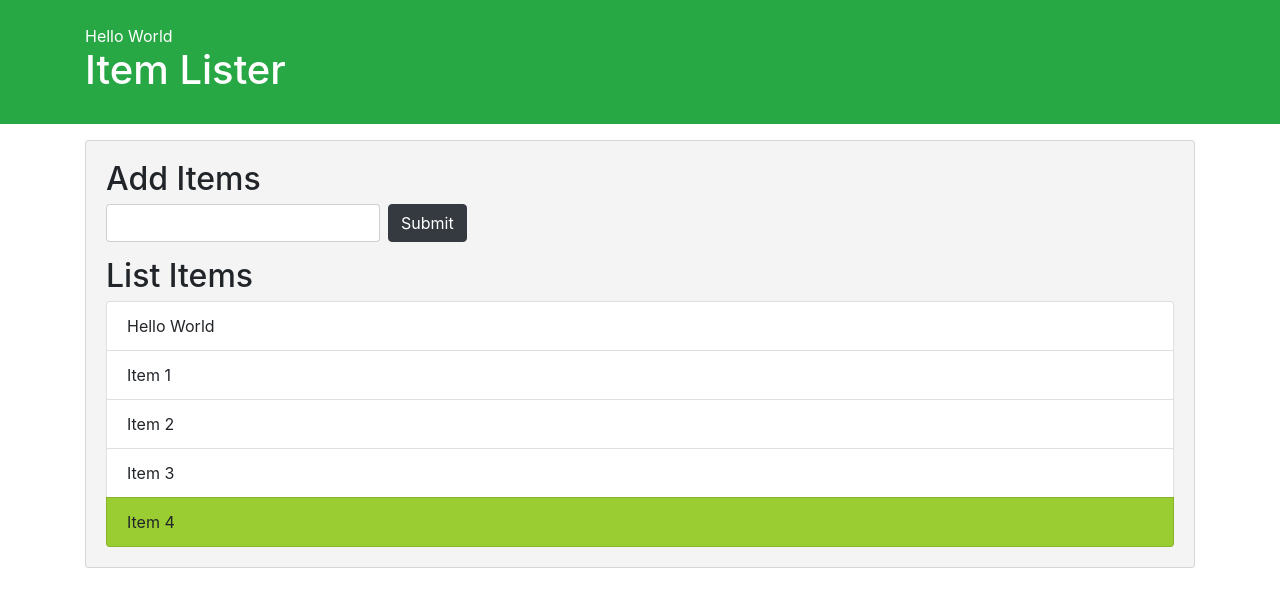
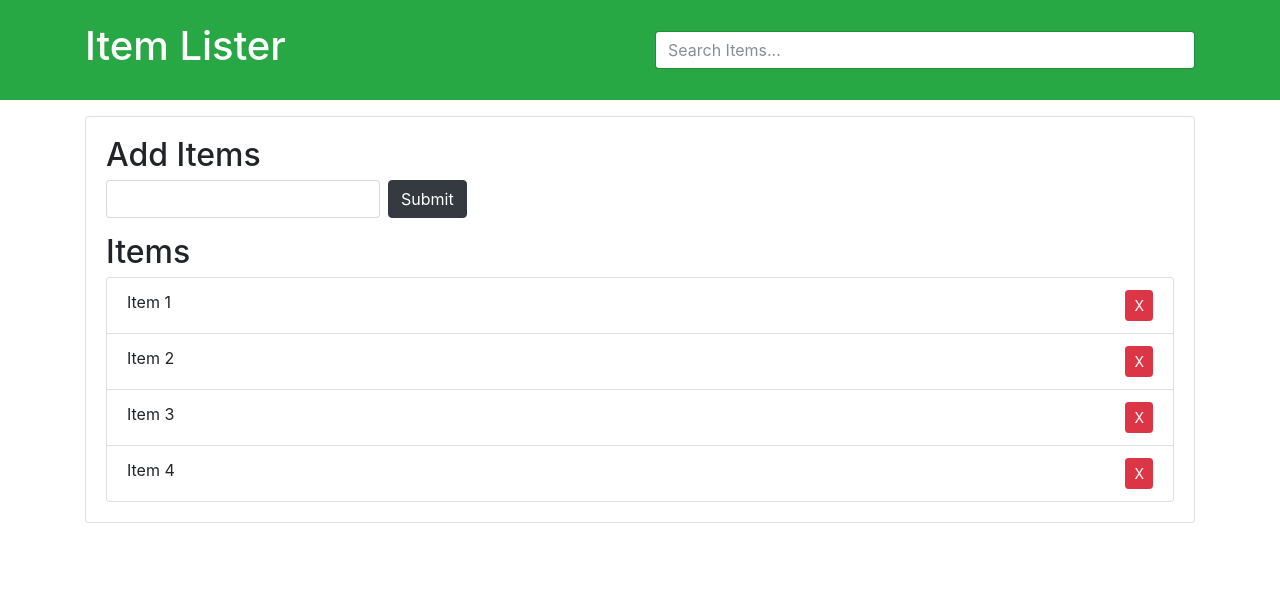
Before and after one commit to tvicky7x/DOM-practice, a plain HTML site: page index.html in a window 1280 px wide. Drawn offline with nearby package versions, Linux system fonts and the light colour scheme.

Commit message:
AddRemove Dom 1

```diff
--- a/index.html
+++ b/index.html
@@ -15,58 +15,98 @@
   <body>
     <header id="main-header" class="bg-success text-white p-4 mb-3">
       <div class="container">
-        <h1 id="header-title">
-          Item Lister <span style="display: none">123</span>
-        </h1>
+        <div class="row">
+          <div class="col-md-6">
+            <h1 id="header-title">Item Lister</h1>
+          </div>
+          <div class="col-md-6 align-self-center">
+            <input
+              type="text"
+              class="form-control"
+              id="filter"
+              placeholder="Search Items..."
+            />
+          </div>
+        </div>
       </div>
     </header>
     <div class="container">
       <div id="main" class="card card-body">
         <h2 class="title">Add Items</h2>
-        <form class="form-inline mb-3">
-          <input type="text" class="form-control mr-2" />
+        <form id="addForm" class="form-inline mb-3">
+          <input type="text" class="form-control mr-2" id="item" />
           <input type="submit" class="btn btn-dark" value="Submit" />
         </form>
         <h2 class="title">Items</h2>
         <ul id="items" class="list-group">
-          <li class="list-group-item">Item 1</li>
-          <li class="list-group-item">Item 2</li>
-          <li class="list-group-item">Item 3</li>
-          <li class="list-group-item">Item 4</li>
+          <li class="list-group-item">
+            Item 1
+            <button class="btn btn-danger btn-sm float-right delete">X</button>
+          </li>
+          <li class="list-group-item">
+            Item 2
+            <button class="btn btn-danger btn-sm float-right delete">X</button>
+          </li>
+          <li class="list-group-item">
+            Item 3
+            <button class="btn btn-danger btn-sm float-right delete">X</button>
+          </li>
+          <li class="list-group-item">
+            Item 4
+            <button class="btn btn-danger btn-sm float-right delete">X</button>
+          </li>
         </ul>
-        <p></p>
       </div>
     </div>
-    <script>
-      let ulList = document.querySelector("#items");
-      ulList.parentNode.style.backgroundColor = "#f4f4f4";
-      ulList.lastElementChild.style.backgroundColor = "YellowGreen";
-      console.log(ulList.lastChild);
-      console.log(ulList.nextSibling);
-      ulList.nextElementSibling.innerHTML = "Thank You";
-      ulList.nextElementSibling.style.display = "none";
-      console.log(ulList.previousSibling);
-      ulList.previousElementSibling.innerHTML = "List Items";
-      //
-      newDiv = document.createElement("div");
-      newDiv.className = "hello";
-      newDiv.id = "helloId";
-      newDiv.setAttribute("title", "Hello World Massage");
-      console.log(newDiv);
-      //text-node
-      let divText = document.createTextNode("Hello World");
-      newDiv.appendChild(divText);
-      // Inserting in Header
-      let container = document.querySelector("header .container");
-      let h1 = document.querySelector("header h1");
-      container.insertBefore(newDiv, h1);
-      //
+  </body>
+  <script>
+    // Ul list
+    let listItems = document.getElementById("items");
+    // Submit Event
+    document.getElementById("addForm").addEventListener("submit", Additem);
+
+    // Adding item function
+    function Additem(e) {
+      e.preventDefault();
+
+      // value to add
+      let val = document.getElementById("item").value;
+
+      // creating new li item
       let newli = document.createElement("li");
+
+      // adding class to li
       newli.className = "list-group-item";
-      let litext = document.createTextNode("Hello World");
-      newli.appendChild(litext);
-      let li1 = ulList.firstElementChild;
-      ulList.insertBefore(newli, li1);
-    </script>
-  </body>
+
+      // adding value to newli
+      newli.appendChild(document.createTextNode(val));
+
+      // creating delete button
+      let delbtn = document.createElement("button");
+
+      // adding class to delete btn
+      delbtn.className = "btn btn-danger btn-sm float-right delete";
+
+      // adding x in delelt btn
+      delbtn.appendChild(document.createTextNode("X"));
+
+      // adding delelte in newlist
+      newli.appendChild(delbtn);
+
+      // adding list to ul
+      listItems.appendChild(newli);
+    }
+
+    // Delete Funtion
+    listItems.addEventListener("click", removeitem);
+
+    function removeitem(e) {
+      if (e.target.classList.contains("delete")) {
+        if (confirm("Are you sure?")) {
+          let li = e.target.parentElement;
+          listItems.removeChild(li);
+        }
+      }
+    }
+  </script>
 </html>
```
